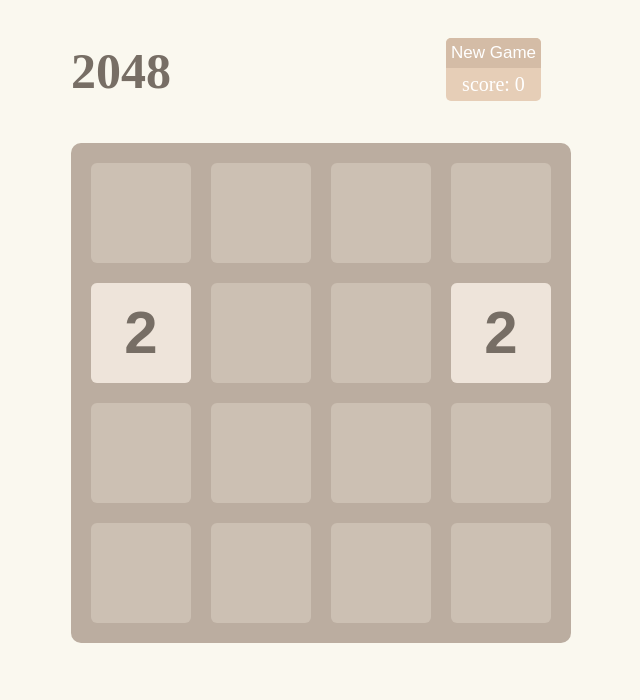
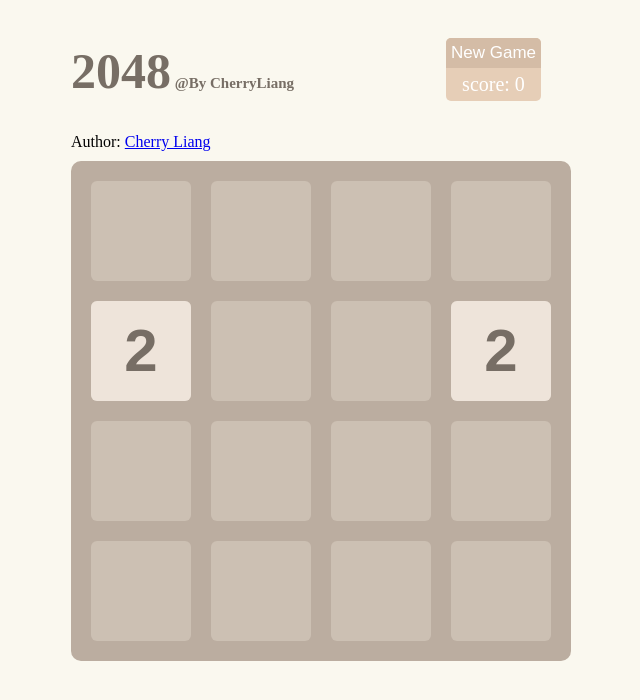
Before and after one commit to CaiYiLiang/Game-2048, a plain HTML site: page index.html in a window 1280 px wide. Shown: the whole page, without its empty margins (319-959 px from the left). Drawn offline with nearby package versions, Linux system fonts and the light colour scheme.

Commit message:
add author info

```diff
--- a/index.html
+++ b/index.html
@@ -14,14 +14,14 @@
 		<header>
 			<div class="container">
 				<div id="header-content">
-				<h1 id="title">2048</h1>
+				<h1 id="title">2048<span style="font-size: 15px;">&nbsp;@By CherryLiang</span></h1>
 				<div id="game">
 				<a href="#" id="new_game">New Game</a>
 				<span id="score">score: <span id="score_num">0</span></span>
 				</div>
 
-				<!--<div id="author"> Author: <a href="#">Cherry Liang</a></div>-->
 			</div>
+			<div id="author"> Author: <a href="#">Cherry Liang</a></div>
 
 		</header>
 
```
